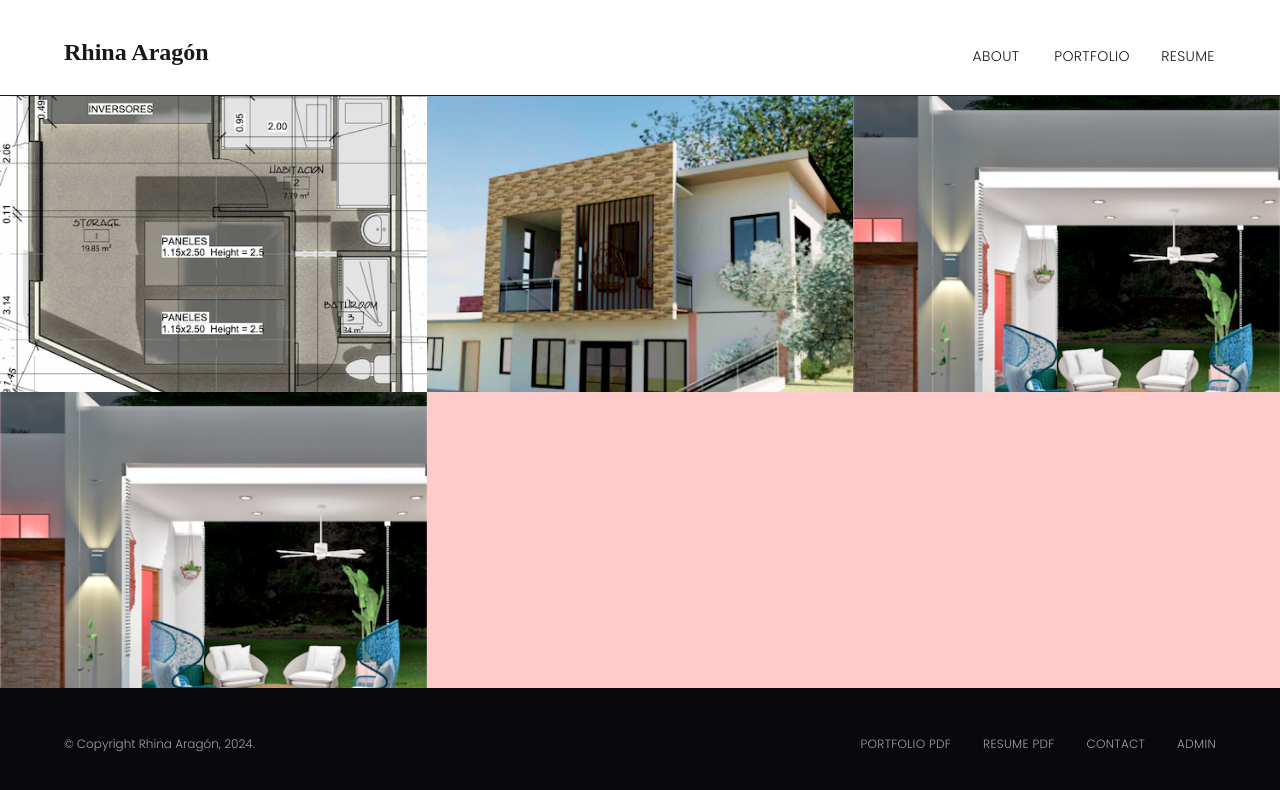
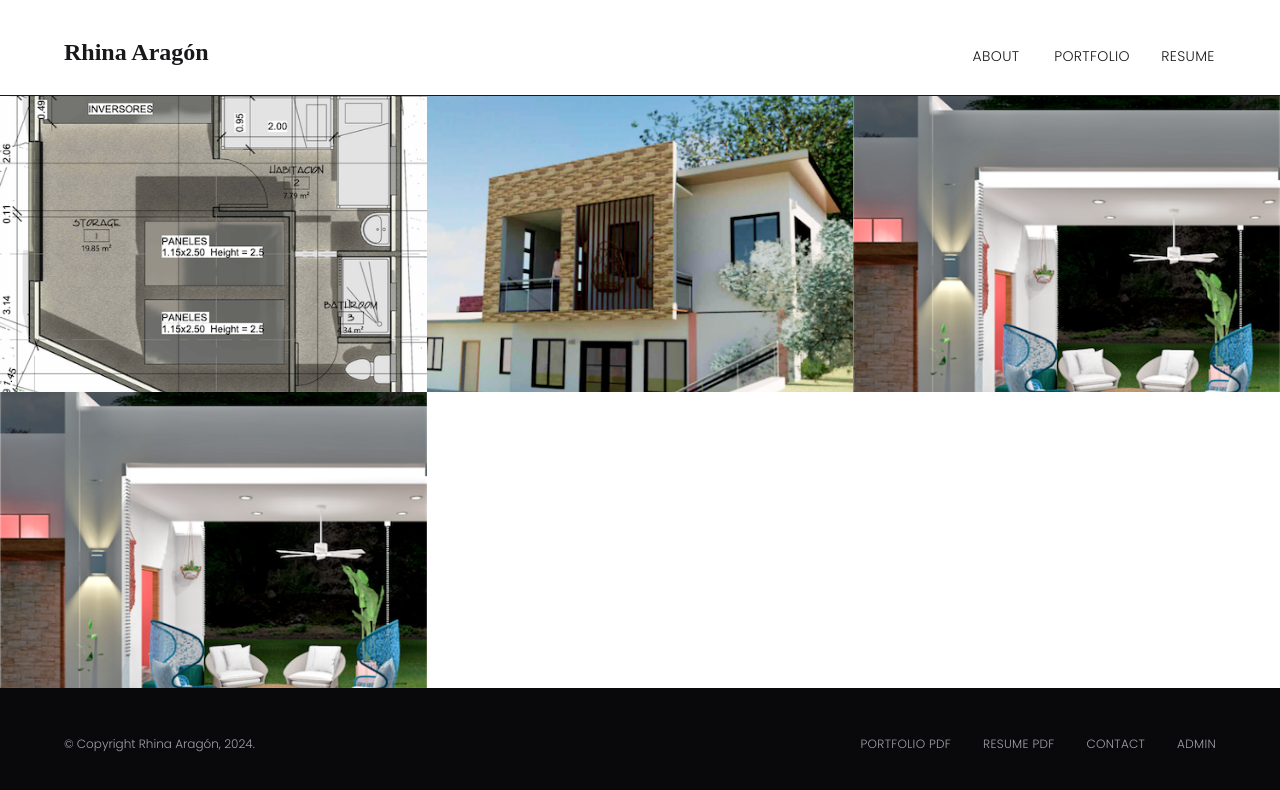
Before and after one commit to liz-garcia/architect-portfolio, a React (Vite) app in the folder client/: page /portfolio in a window 1280 px wide. Shown: the top 790 px of the page. Built offline with nearby package versions, Linux system fonts and the light colour scheme; no server answers; a web font is replaced by a local one.

Commit message:
Fixed bg colorto white.

```diff
--- a/client/src/pages/Portfolio/Portfolio.jsx
+++ b/client/src/pages/Portfolio/Portfolio.jsx
@@ -3,7 +3,7 @@ import project1 from "../../assets/projects/project1.png";
 import project2 from "../../assets/projects/project2.png";
 import project3 from "../../assets/projects/project3.png";
 
-const portfolioPageStyle = "relative bg-red-200 animate-fadeIn w-full h-full";
+const portfolioPageStyle = "relative bg-white animate-fadeIn w-full h-full";
 
 const Portfolio = () => {
   const images = [project1, project2, project3, project3];
```
